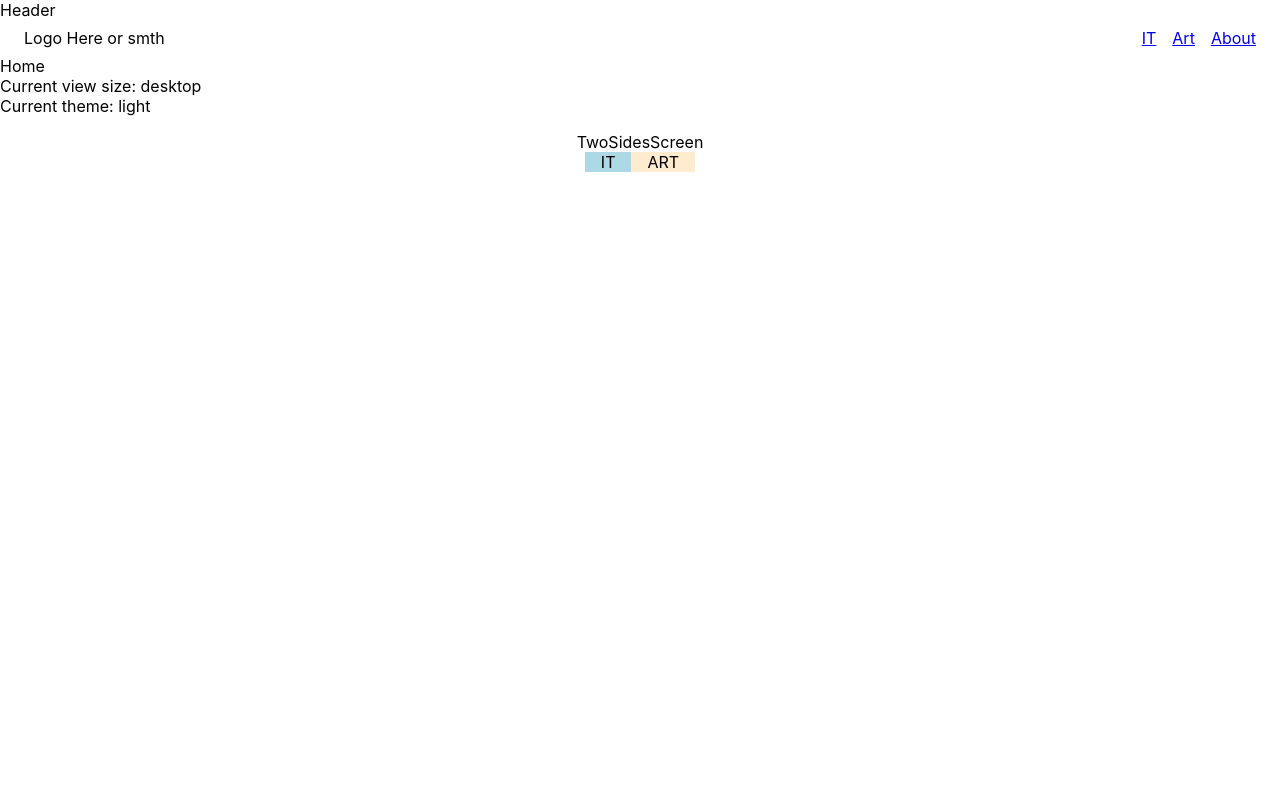
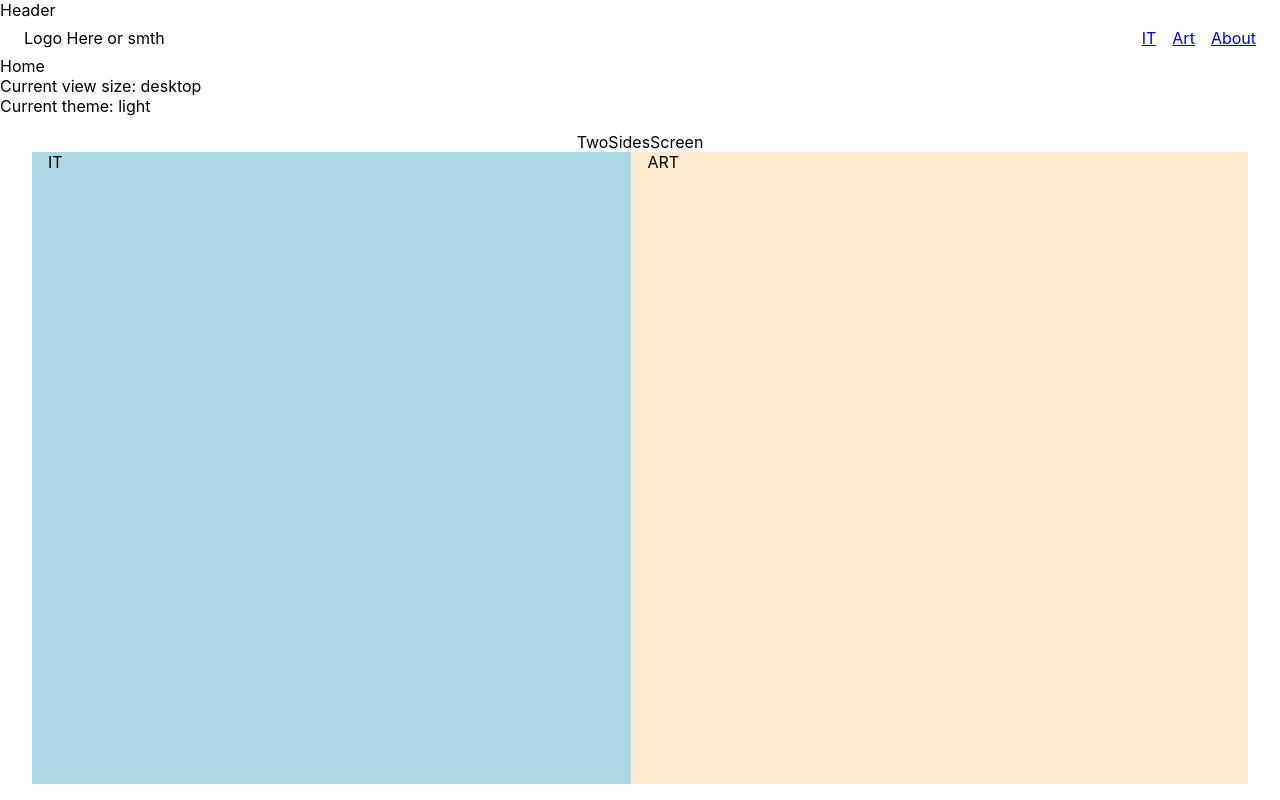
Before and after one commit to Matylda-Lewandowska/cv-page, a React (Create React App) app: page /#/home in a window 1280 px wide. Built offline with nearby package versions, Linux system fonts and the light colour scheme.

Commit message:
add tSS files

```diff
--- a/src/components/TwoSidesScreen/TwoSidesScreen.tsx
+++ b/src/components/TwoSidesScreen/TwoSidesScreen.tsx
@@ -8,8 +8,8 @@ export const TwoSidesScreen = () => {
         <div className='tSS__title'>TwoSidesScreen</div>
 
         <div className='tSS__choice choice'>
-          <div className='choice__first'>IT</div>
-          <div className='choice__second'>ART</div>
+          <div className='choice__first choice__first:hover'>IT</div>
+          <div className='choice__second choice__second:hover'>ART</div>
         </div>
 
       </div>
--- a/src/components/TwoSidesScreen/twoSidesScreen.scss
+++ b/src/components/TwoSidesScreen/twoSidesScreen.scss
@@ -12,22 +12,33 @@
   }
 
   &__choice {
-
   }
 }
 
 .choice {
   display: flex;
+  height: 100%;
+  width: 100%;
 
   &__first {
     padding: 0 1rem;
     background-color: lightblue;
     flex-grow: 1;
+    transition: flex-grow 0.5s ease-in-out;
+
+    &:hover {
+      flex-grow: 4;
+    }
   }
 
   &__second {
     padding: 0 1rem;
     background-color: blanchedalmond;
     flex-grow: 1;
+    transition: flex-grow 0.5s ease-in-out;
+
+    &:hover {
+      flex-grow: 4;
+    }
   }
 }
```
